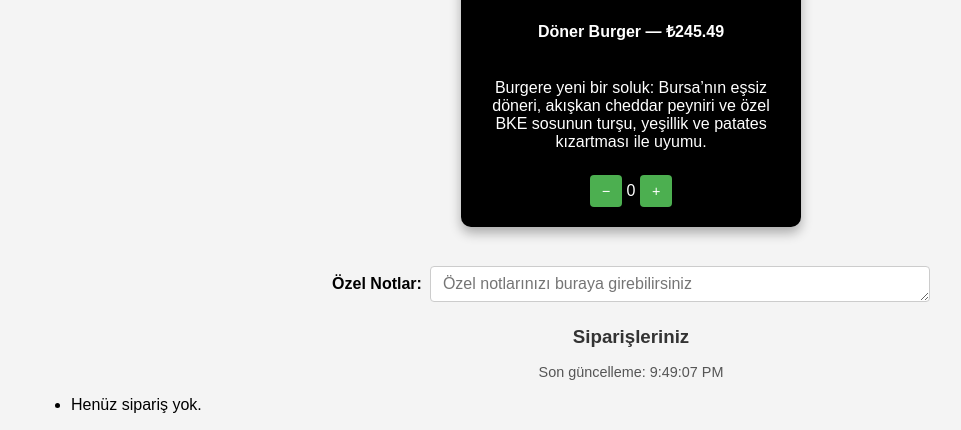
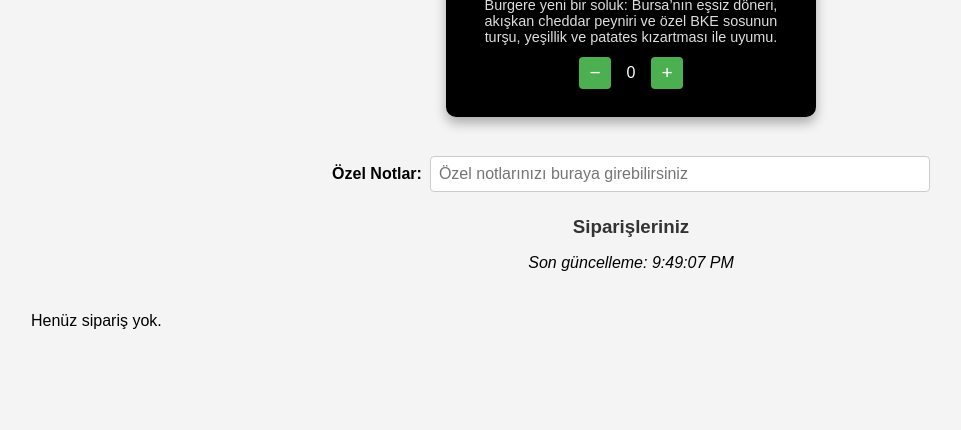
Before and after one commit to VoidheartH/QR-Order-System, a Flask app: page /table/2 in a window 1280 px wide. Shown: the part 884-1314 px from the top of the page, without its empty margins (9-970 px from the left). After the commit the page ends 1213 px from the top, so only its background shows below. Run offline with Flask 3, Linux system fonts and the light colour scheme; data comes from the database, SQL or seed files in the repository; data that the repository does not hold is empty.

Commit message:
Update menu.css

```diff
--- a/static/css/menu.css
+++ b/static/css/menu.css
@@ -1,13 +1,12 @@
-/* ── MENU GRID ─────────────────────────────────────────────── */
+/* ── Menu container & flex grid ───────────────────────── */
 #menu-container {
   display: flex;
   flex-wrap: wrap;
   justify-content: center;
-  margin: 1rem auto;
-  padding: 0;
+  margin-top: 1rem;
 }
 
-/* ── MENU ITEM CARDS ──────────────────────────────────────── */
+/* ── Menu item cards ─────────────────────────────────── */
 .menu-item {
   background-color: #000;
   color: #fff;
@@ -15,164 +14,162 @@
   padding: 20px;
   border-radius: 10px;
   box-shadow: 0 6px 12px rgba(0, 0, 0, 0.3);
-  width: 300px;
-  display: flex;
-  flex-direction: column;
-  align-items: center;
+  width: calc(33.333% - 30px);
+  box-sizing: border-box;
   text-align: center;
+  transition: transform 0.2s, box-shadow 0.2s;
+}
+.menu-item:hover {
+  transform: translateY(-5px);
+  box-shadow: 0 8px 16px rgba(0, 0, 0, 0.5);
+}
+.menu-item img {
+  width: 100%;
+  height: 200px;
+  object-fit: cover;
+  border-radius: 6px;
+  margin-bottom: 10px;
+  border: 2px solid #444;
+}
+.menu-item h4 {
+  margin: 8px 0;
+  font-size: 1.2rem;
+}
+.menu-item p {
+  font-size: 0.9em;
+  color: #ddd;
+  margin-bottom: 12px;
 }
 
-/* product image */
-.menu-item img {
-  width: 100%;
-  height: auto;
-  border-radius: 8px;
-  object-fit: cover;
+/* ── Responsive tweaks ───────────────────────────────── */
+@media (max-width: 768px) {
+  .menu-item {
+    width: calc(50% - 30px);
+  }
 }
-
-/* title & price row */
-.menu-item h2 {
-  margin: 0.75rem 0 0.25rem;
-  font-size: 1.2rem;
-  line-height: 1.2;
-}
-.menu-item .price {
-  font-size: 1rem;
-  color: #eee;
-}
-
-/* description */
-.menu-item p.description {
-  margin: 0.5rem 0 1rem;
-  font-size: 0.95rem;
-  line-height: 1.4;
-}
-
-/* ── QUANTITY CONTROLS ───────────────────────────────────── */
-.quantity-controls {
-  display: inline-flex;
-  align-items: center;
-  justify-content: center;
-}
-.quantity-controls button {
-  background-color: #28a745;
-  border: none;
-  border-radius: 4px;
-  padding: 0.25rem 0.5rem;
-  margin: 0 0.25rem;
-  font-size: 1.1rem;
-  line-height: 1;
-  cursor: pointer;
-}
-.quantity-controls button:disabled {
-  opacity: 0.6;
-  cursor: default;
-}
-.quantity-controls span.quantity {
-  min-width: 1.5rem;
-  text-align: center;
-  font-size: 1rem;
-}
-
-/* ── RESPONSIVE ───────────────────────────────────────────── */
-@media (max-width: 600px) {
+@media (max-width: 480px) {
   .menu-item {
     width: calc(100% - 30px);
   }
 }
 
-/* ── NOTES INPUT & LABEL ──────────────────────────────────── */
+/* ── Special notes row ────────────────────────────────── */
 #notes-container {
   display: flex;
-  flex-wrap: wrap;
+  justify-content: center;
   align-items: center;
-  justify-content: center;
   margin: 1.5rem 0;
 }
 #notes-container label {
+  font-weight: bold;
   margin-right: 0.5rem;
-  font-weight: 600;
 }
 #special-notes {
-  flex: 1;
+  width: 60%;
   max-width: 500px;
-  width: 100%;
-  padding: 0.5rem 0.75rem;
+  padding: 0.5rem;
+  border: 1px solid #ccc;
+  border-radius: 4px;
+  resize: none;
   font-family: inherit;
   font-size: 1rem;
-  border: 1px solid #ccc;
-  border-radius: 4px;
-  resize: vertical;
+  overflow: hidden;
 }
 
-/* stack label/input on mobile */
-@media (max-width: 600px) {
-  #notes-container {
-    flex-direction: column;
-    align-items: stretch;
-  }
-  #notes-container label {
-    margin: 0 0 0.5rem;
-  }
-}
-
-/* ── ORDER SUMMARY ────────────────────────────────────────── */
-#order-summary {
-  margin: 1.5rem auto;
+/* ── Cart panel & order form ────────────────────────── */
+#cart-panel {
+  /* overridden by global/base.css, but ensure block here too */
+  max-width: 600px;
+  margin: 2rem auto;
+  background: #fff;
+  padding: 1.5rem;
+  border-radius: 8px;
+  box-shadow: 0 4px 8px rgba(0, 0, 0, 0.1);
   text-align: center;
 }
-#order-summary h3 {
-  display: inline-flex;
-  align-items: center;
-  font-size: 1.2rem;
+#cart-panel h2 {
+  margin-bottom: 1rem;
 }
-#order-summary h3::before {
-  content: "\1F6D2"; /* shopping cart emoji */
-  margin-right: 0.5rem;
-  font-size: 1.5rem;
-}
-#order-summary ul {
+#cart-items {
   list-style: none;
   padding: 0;
-  margin: 0.5rem auto;
+  margin: 1rem 0;
   text-align: left;
   display: inline-block;
 }
-#order-summary li {
-  margin: 0.25rem 0;
+#cart-items li {
+  margin: 0.5rem 0;
 }
-#order-summary #total {
-  font-weight: 700;
-  margin-top: 0.5rem;
+#cart-total {
+  font-weight: bold;
+  margin-bottom: 1rem;
+}
+.cart-actions {
+  display: flex;
+  justify-content: center;
+  gap: 1rem;
+  margin-top: 1rem;
+}
+.cart-actions button {
+  padding: 0.75rem 1.25rem;
+  font-size: 1rem;
 }
 
-/* ── ACTION BUTTONS ───────────────────────────────────────── */
-.btn {
+/* ── Live “Siparişleriniz” status list ───────────────── */
+#last-updated {
+  margin-top: 2rem;
+  font-style: italic;
+}
+#order-status-list {
+  list-style: none;
+  padding: 0;
+  margin: 1rem auto;
+  text-align: left;
   display: inline-block;
-  padding: 0.5rem 1rem;
-  border: none;
-  border-radius: 4px;
-  text-decoration: none;
-  font-size: 1rem;
-  cursor: pointer;
 }
-.btn-cancel {
-  background-color: #6c757d;
-  color: #fff;
-  margin-right: 0.5rem;
-}
-.btn-submit {
-  background-color: #28a745;
-  color: #fff;
-}
-.btn:hover {
-  opacity: 0.9;
+#order-status-list li {
+  margin: 0.5rem 0;
 }
 
-/* ── LAST UPDATED TIMESTAMP ───────────────────────────────── */
-#last-updated {
-  margin-top: 1rem;
-  font-size: 0.9rem;
-  color: #555;
+/* ── Quantity selector (inside .menu-item) ─────────── */
+.quantity-selector {
+  display: flex;
+  justify-content: center;
+  align-items: center;
+  margin-bottom: 0.5rem;
+}
+.qty-btn {
+  display: flex;
+  justify-content: center;
+  align-items: center;
+  width: 32px;
+  height: 32px;
+  border: none;
+  background-color: #4caf50;
+  color: #fff;
+  font-size: 1.2rem;
+  border-radius: 4px;
+  cursor: pointer;
+  margin: 0 0.5rem;
+  padding: 0;
+  line-height: 1;
+}
+.qty-btn:active {
+  background-color: #45a049;
+}
+.qty-value {
+  min-width: 24px;
   text-align: center;
+  font-size: 1rem;
 }
+
+/* ── Center live-orders block (timestamp + list) ───────────────── */
+#last-updated,
+#order-status-list {
+  /* make the block only as wide as its contents */
+  width: fit-content;
+  /* center it horizontally */
+  margin: 1rem auto;
+  /* keep their internal text left-aligned */
+  text-align: left;
+}
```
